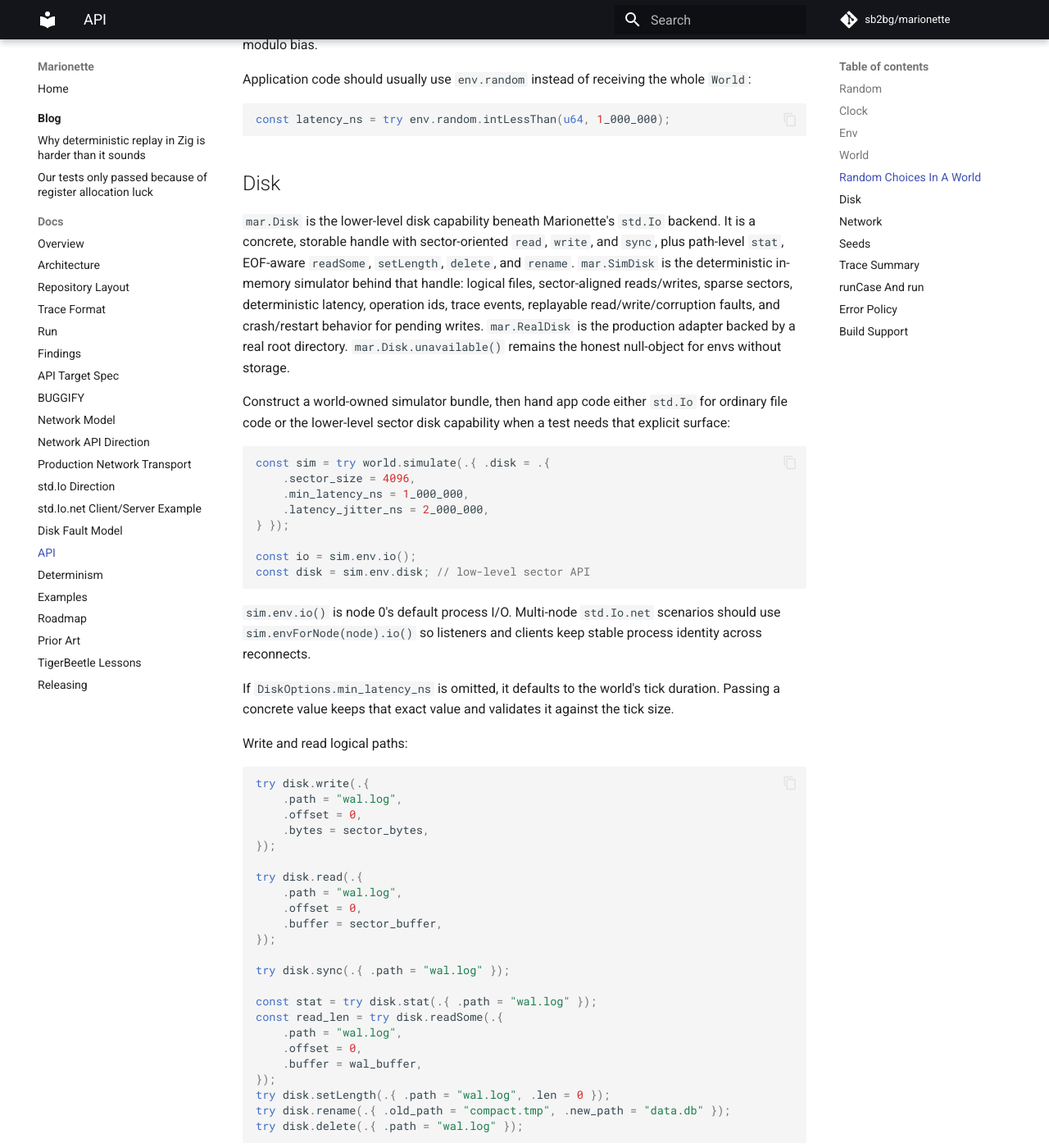
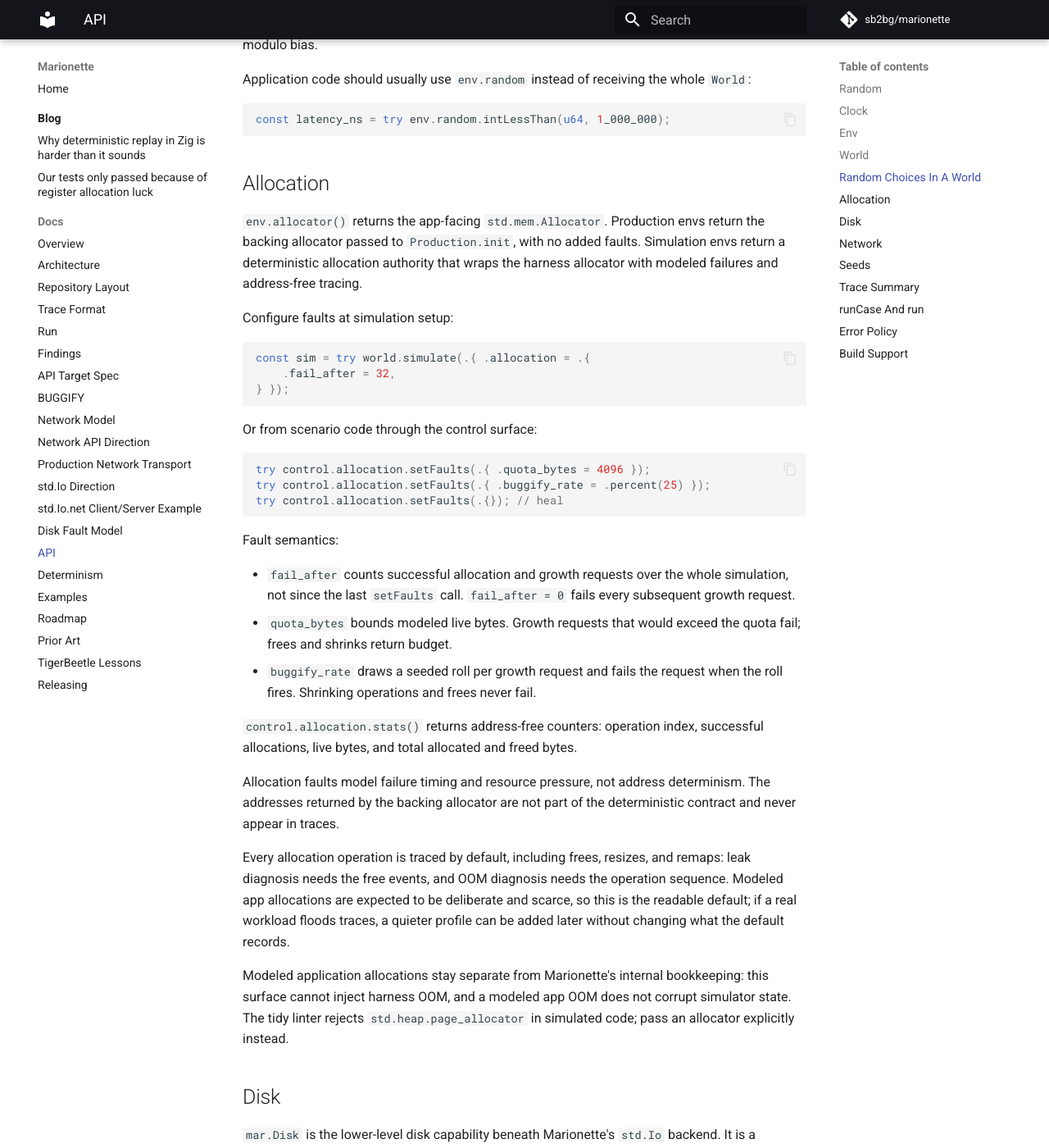
Before and after one commit to sb2bg/marionette, an MkDocs documentation site: the page built from docs/api.md, in a window 1280 px wide and 1400 px high, scrolled down 3274 px. Shown: the whole window at 82% size. Built offline with MkDocs 1.6.1 and Material for MkDocs 9.7.7, drawn with Linux system fonts in a browser that asks for light colours; comment, search, counter and statistics services are not loaded.

Commit message:
Document the allocation authority API
Covers Env.allocator(), simulate-time and control-surface fault
configuration, fault semantics (fail_after, quota_bytes, buggify_rate),
address-free stats, and the trace event shape. Records the verbosity
decision: all allocation operations are traced by default because leak
diagnosis needs free events, with a quieter profile deferred until a
real workload floods traces.

````diff
--- a/docs/api.md
+++ b/docs/api.md
@@ -171,6 +171,58 @@ whole `World`:
 ```zig
 const latency_ns = try env.random.intLessThan(u64, 1_000_000);
 ```
+
+## Allocation
+
+`env.allocator()` returns the app-facing `std.mem.Allocator`. Production envs
+return the backing allocator passed to `Production.init`, with no added
+faults. Simulation envs return a deterministic allocation authority that
+wraps the harness allocator with modeled failures and address-free tracing.
+
+Configure faults at simulation setup:
+
+```zig
+const sim = try world.simulate(.{ .allocation = .{
+    .fail_after = 32,
+} });
+```
+
+Or from scenario code through the control surface:
+
+```zig
+try control.allocation.setFaults(.{ .quota_bytes = 4096 });
+try control.allocation.setFaults(.{ .buggify_rate = .percent(25) });
+try control.allocation.setFaults(.{}); // heal
+```
+
+Fault semantics:
+
+- `fail_after` counts successful allocation and growth requests over the
+  whole simulation, not since the last `setFaults` call. `fail_after = 0`
+  fails every subsequent growth request.
+- `quota_bytes` bounds modeled live bytes. Growth requests that would exceed
+  the quota fail; frees and shrinks return budget.
+- `buggify_rate` draws a seeded roll per growth request and fails the request
+  when the roll fires. Shrinking operations and frees never fail.
+
+`control.allocation.stats()` returns address-free counters: operation index,
+successful allocations, live bytes, and total allocated and freed bytes.
+
+Allocation faults model failure timing and resource pressure, not address
+determinism. The addresses returned by the backing allocator are not part of
+the deterministic contract and never appear in traces.
+
+Every allocation operation is traced by default, including frees, resizes,
+and remaps: leak diagnosis needs the free events, and OOM diagnosis needs the
+operation sequence. Modeled app allocations are expected to be deliberate and
+scarce, so this is the readable default; if a real workload floods traces, a
+quieter profile can be added later without changing what the default records.
+
+Modeled application allocations stay separate from Marionette's internal
+bookkeeping: this surface cannot inject harness OOM, and a modeled app OOM
+does not corrupt simulator state. The tidy linter rejects
+`std.heap.page_allocator` in simulated code; pass an allocator explicitly
+instead.
 
 ## Disk
 
````
Also changed, not shown: CHANGELOG.md (+3 -0 lines), docs/trace-format.md (+4 -0 lines).
